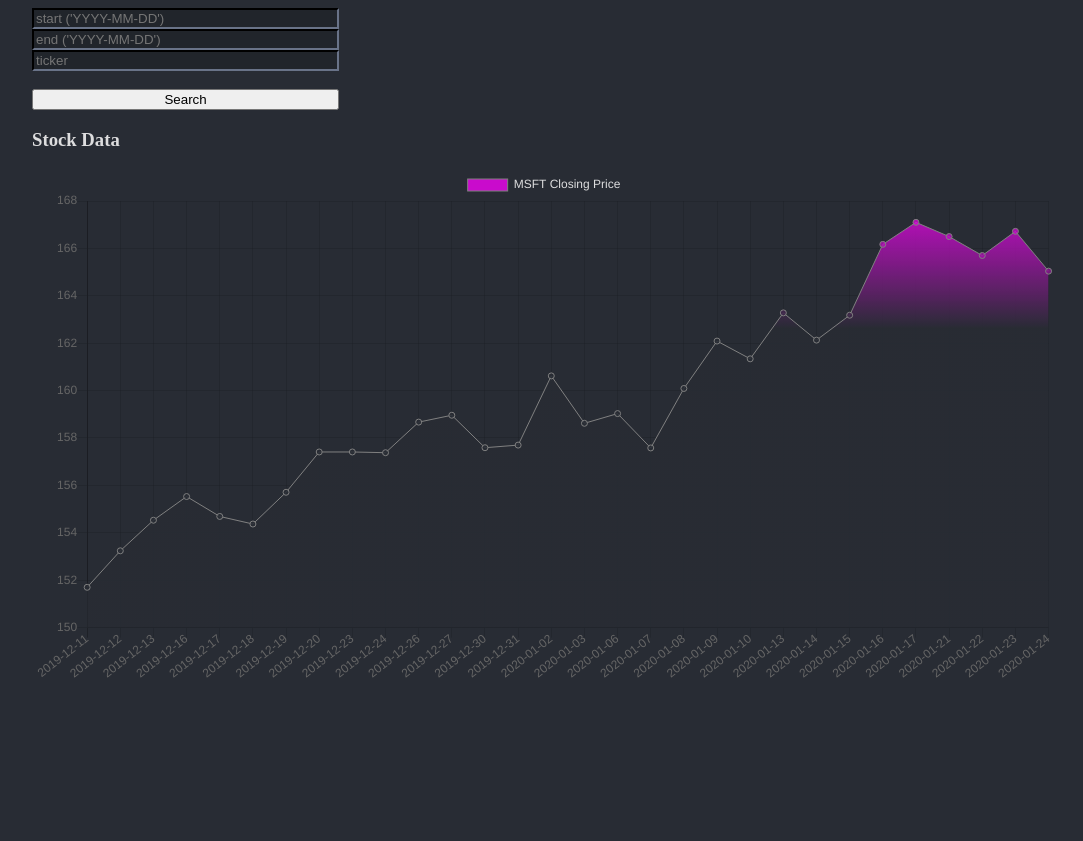
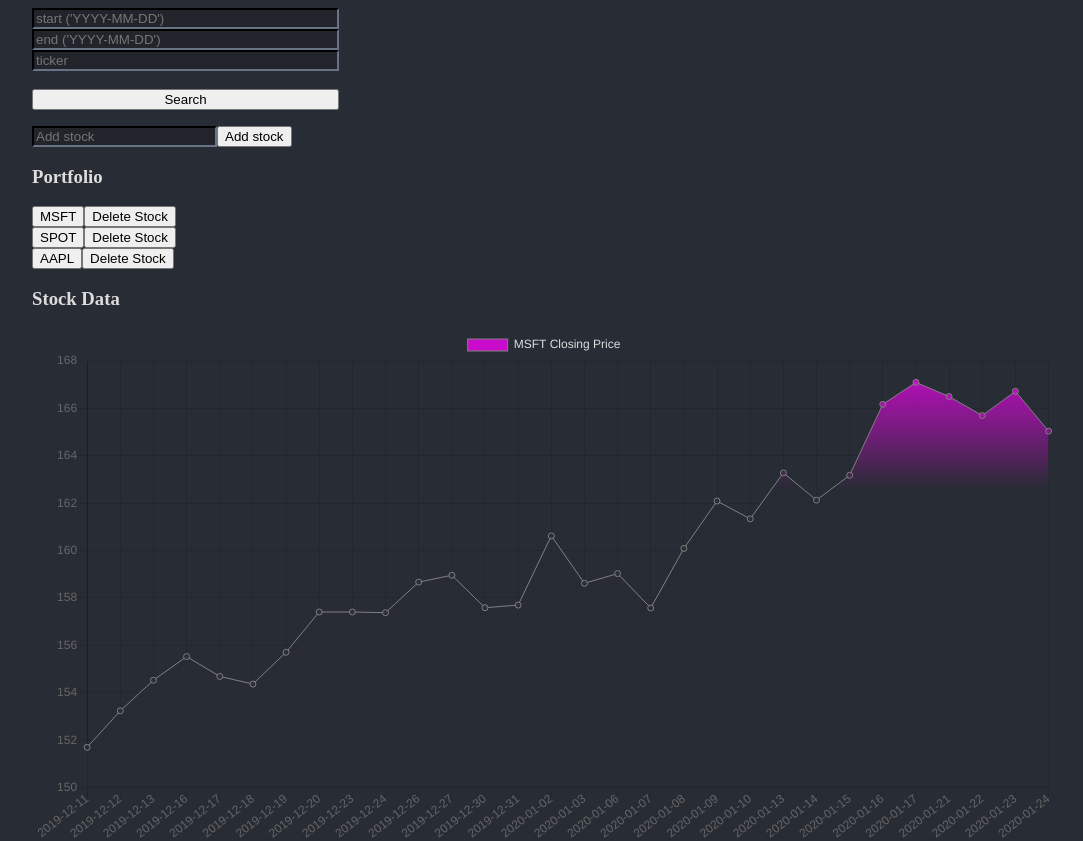
Before and after one commit to Team-Red-Lipped-Batfish/StockVisualizer, a React app: page / in a window 1280 px wide. Shown: the whole page, without its empty margins (96-1179 px from the left). Before the commit the page ends 800 px from the top, so only its background shows below. Built offline with nearby package versions, Linux system fonts and the light colour scheme.

Commit message:
Portfolio functionality

```diff
--- a/client/components/App.js
+++ b/client/components/App.js
@@ -5,6 +5,7 @@
 import LineGraph from './LineGraph';
 // eslint-disable-next-line no-unused-vars
 import styles from '../styles.css';
+import Portfolio from './Portfolio';
 
 export default class App extends Component {
   constructor(props) {
@@ -14,6 +15,8 @@
       searchValue: '',
       start: '',
       end: '',
+      portfolioList: ['MSFT', 'SPOT', 'AAPL'],
+      newStock: '',
       data: {
         labels: [],
         datasets: [],
@@ -22,6 +25,8 @@
 
     this.handleChange = this.handleChange.bind(this);
     this.handleSubmit = this.handleSubmit.bind(this);
+    this.addStockToPortfolio = this.addStockToPortfolio.bind(this);
+    this.deleteStock = this.deleteStock.bind(this);
   }
 
   componentDidMount() {
@@ -271,9 +276,12 @@
     // console.log('hello');
     const { searchValue, start, end } = this.state;
     e.preventDefault();
+    let ticker = e.target.getAttribute('ticker');
+    if (!ticker) ticker = searchValue;
 
+    console.log('ticker:', ticker);
 
-    const url = `route/?ticker=${searchValue}&start=${start}&end=${end}`;
+    const url = `route/?ticker=${ticker}&start=${start}&end=${end}`;
     // console.log(url);
 
     // eslint-disable-next-line no-undef
@@ -298,11 +306,23 @@
       });
   }
 
+  addStockToPortfolio() {
+    const { newStock } = this.state;
+    console.log(newStock, 'Add new stock to portfolio');
+  }
+
+  deleteStock(e) {
+    const ticker = e.target.getAttribute('ticker');
+    console.log(ticker, 'To be deleted');
+  }
+
   render() {
     const {
-      isLoggedin, start, end, data, searchValue,
+      isLoggedin, start, end, data, searchValue, portfolioList, newStock,
     } = this.state;
-    const { handleChange, handleSubmit } = this;
+    const {
+      handleChange, handleSubmit, addStockToPortfolio, deleteStock,
+    } = this;
 
     // console.log(isLoggedin);
 
@@ -315,8 +335,9 @@
     }
     return (
       <div>
-        <Visualizer
-          app={
+        <div>
+          <Visualizer
+            app={
            {
              searchValue,
              start,
@@ -325,10 +346,21 @@
              handleSubmit,
            }
           }
+          />
+        </div>
+        <Portfolio
+          portfolioList={portfolioList}
+          handleSubmit={handleSubmit}
+          handleChange={handleChange}
+          newStock={newStock}
+          addStockToPortfolio={addStockToPortfolio}
+          deleteStock={deleteStock}
         />
-        <LineGraph
-          data={data}
-        />
+        <div className="stock-view">
+          <LineGraph
+            data={data}
+          />
+        </div>
       </div>
     );
   }
--- /dev/null
+++ b/client/components/Portfolio.js
@@ -0,0 +1,41 @@
+/* eslint-disable react/jsx-filename-extension */
+/* eslint-disable react/prop-types */
+/* eslint-disable no-useless-constructor */
+/* eslint-disable react/prefer-stateless-function */
+
+import React, { Component } from 'react';
+
+
+export default class Portfolio extends Component {
+  constructor(props) {
+    super(props);
+  }
+
+  render() {
+    const {
+      portfolioList, handleSubmit, addStockToPortfolio, handleChange, newStock, deleteStock,
+    } = this.props;
+    const jsxList = portfolioList.map((ticker) => (
+      <div>
+        <button ticker={ticker} type="submit" onClick={handleSubmit}>
+          {ticker}
+        </button>
+        <button ticker={ticker} type="submit" onClick={deleteStock}> Delete Stock</button>
+      </div>
+    ));
+    return (
+      <div>
+        <div className="addStock">
+          <input field="newStock" type="text" placeholder="Add stock" value={newStock} onChange={handleChange} />
+          <button type="submit" onClick={addStockToPortfolio}>Add stock</button>
+
+        </div>
+        <div className="grid-container">
+          <h3>Portfolio</h3>
+          {jsxList}
+        </div>
+      </div>
+
+    );
+  }
+}
--- a/client/styles.css
+++ b/client/styles.css
@@ -17,6 +17,11 @@
 .SearchBar {
   width: 30%;
 }
+.stock-view {
+  display: grid;
+  grid-template-columns: max-content max-content;
+  grid-gap: 10%;
+}
 
 input {
   background-color: rgb(33, 37, 43);
```
